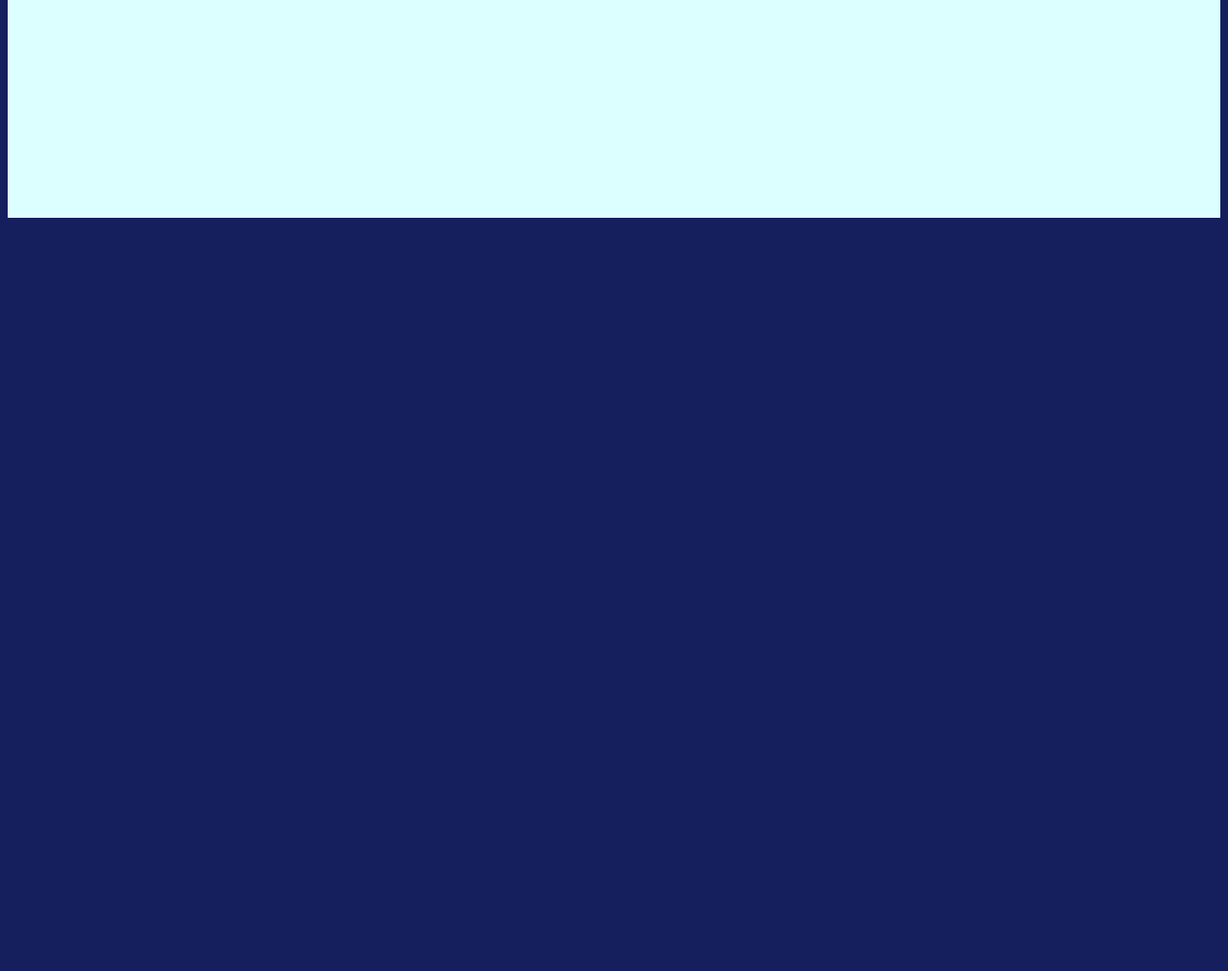
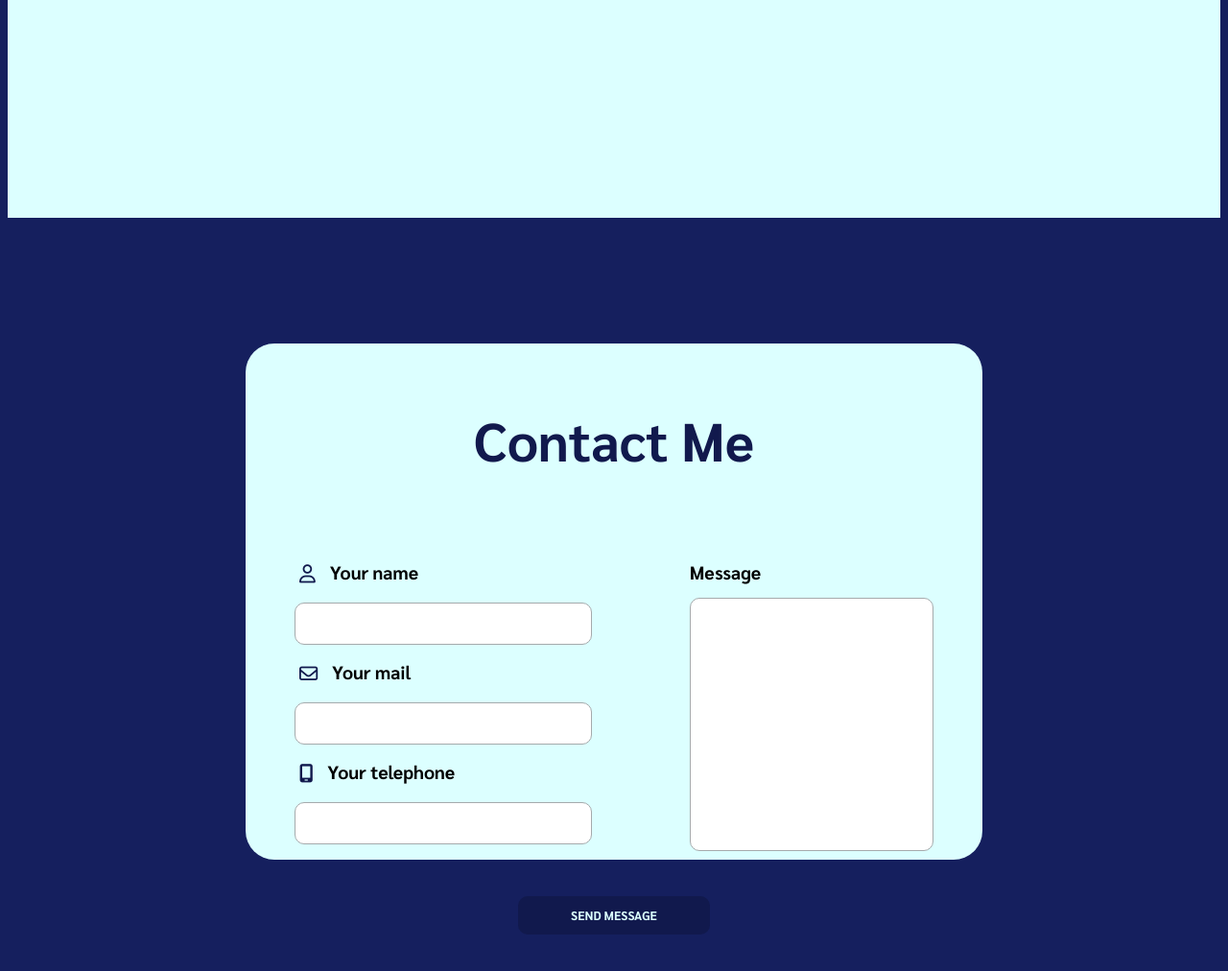
Before and after one commit to Ewan-Mrt/Portfolio, a plain HTML site: page index.html in a window 1280 px wide. Shown: the part 3130-4142 px from the top of the page at 96% size. Before the commit the page ends 3365 px from the top, so only its background shows below. Drawn offline with Linux system fonts and the light colour scheme.

Commit message:
Form of contact me HTML & CSS

```diff
--- a/index.html
+++ b/index.html
@@ -4,6 +4,7 @@
     <meta charset="UTF-8">
     <link href="style.css" rel="stylesheet">
     <title>Portfolio - Ewan MARTIN</title>
+    <link rel="stylesheet" href="https://cdnjs.cloudflare.com/ajax/libs/font-awesome/6.2.0/css/all.min.css" integrity="sha512-xh6O/CkQoPOWDdYTDqeRdPCVd1SpvCA9XXcUnZS2FmJNp1coAFzvtCN9BmamE+4aHK8yyUHUSCcJHgXloTyT2A==" crossorigin="anonymous" referrerpolicy="no-referrer" />
 </head>
 <body>
     <span data-scroll-container>
@@ -110,15 +111,66 @@
                     <img src="assets/img/Web sites/Tupperware.png" alt="Web site fictious.">
                     <h3>Tupperware</h3>
                     <p>Fictitious Web Site</p>
+                    <div class="recouvrement">
+                        <h3>Tupperware</h3>
+                        <p>Fictitious Web Site</p>
+                        <ul>
+                            <li><span>Languages</span> : HTML & CSS</li>
+                            <li><span>Date</span> : Aout 2022</li>
+                            <li><img class="logo_github" src="assets/img/Logos/GitHub.png" alt="Logo de GitHub.com"> : <a href="https://github.com/Ewan-Mrt/Tupperware"  target="_blank">GitHub</a></li>
+                        </ul>
+                    </div>
                 </div>
                 <div class="box_project">
 
                 </div>
             </div>
         </section>
+
+        <section class="contact">
+            <form action="">
+                <h3>Contact Me</h3>
+                <div class="separation"></div>
+                <div class="corp_formulaire">
+                    <div class="gauche">
+                        <div class="boite">
+                            <div class="title">
+                                <i class="fa-regular fa-user"></i>
+                                <label>Your name</label>
+                            </div>
+                            <input type="text">
+                        </div>
+                        <div class="boite">
+                            <div class="title">
+                                <i class="fa-regular fa-envelope"></i>
+                                <label>Your mail</label>
+                            </div>
+                            <input type="text">
+                        </div>
+                        <div class="boite">
+                            <div class="title">
+                                <i class="fa regular fa-mobile-screen"></i>
+                                <label>Your telephone</label>
+                            </div>
+                            <input type="text">
+                        </div>
+                    </div>
+                    <div class="droit">
+                        <div class="boite">
+                            <label>Message</label>
+                            <textarea></textarea>
+                        </div>
+                    </div>
+                </div>
+                <div class="pied_formulaire" align="center">
+                    <button>Send Message</button>
+                </div>
+            </form>
+        </section>
     </span>
     <!-- LIB -->
     <script src="./assets/lib/locomotive-scroll.min.js"></script>
     <script src="./assets/js/index.js "></script>
+
 </body>
 </html>
--- a/style.css
+++ b/style.css
@@ -358,8 +358,9 @@ section{
 }
 
 .box_project{
-    background-color: #11194D;
+    background-color: #151F5E;
     color: #F5FFFF;
+    position: relative;
     border-radius: 20%;
     padding-top: 1.5vw;
     padding-left: 1vw;
@@ -368,7 +369,7 @@ section{
 
 .box_project img{
     align-items: center;
-    border-radius: 10%;
+    border-radius: 15%;
     width: 450px;
     height: 250px;
 }
@@ -390,6 +391,203 @@ section{
     margin-top: 5px;
 }
 
-.box_project:hover{
+/* Recouvrement */
 
+.recouvrement{
+    position: absolute;
+    top: 0;
+    bottom: 0;
+    left: 0;
+    right: 0;
+    height: 100%;
+    width: 100%;
+    border-radius: 20%;
+    opacity: 0;
+    transition: 0.5s ease;
+    background-color: #151F5E;
 }
+
+.recouvrement:hover{
+    opacity: 1;
+}
+
+.recouvrement h3{
+    font-family: 'Grafont';
+    font-size: 1.7em;
+    text-align: center;
+    margin: 0;
+    margin-top: 10px;
+}
+
+.recouvremnt p{
+    font-family: 'Sarabun', arial, sans-serif;
+    font-size: 1.1em;
+    color: #a5aaac;
+    text-align: center;
+    margin: 0;
+    margin-top: 5px;
+}
+
+/* Ul */
+
+.box_project ul{
+    font-family: 'Grafont', 'Sarabun', arial, sans-serif;
+    font-size: 0.8vw;
+    margin-top: 50px;
+}
+
+.box_project ul li{
+    margin-bottom: 25px;
+}
+
+a{
+    color: #70d6d6;
+}
+
+.recouvrement .logo_github{
+    width: 1.3vw;
+    height: 1.3vw;
+    opacity: 1;
+}
+
+.box_project ul li span{
+    text-decoration: underline;
+}
+
+/* CONTACT ME */
+
+/* Header */
+
+.contact{
+    display: flex;
+    justify-content: center;
+    align-items: center;
+    height: 100vh;
+}
+
+form{
+    background-color: #dcffff;
+    width: 60vw;
+    height: 42vw;
+    border-radius: 30px;
+}
+
+form{
+    display: flex;
+    flex-direction: column;
+    justify-content: start;
+}
+
+form h3{
+    font-family: 'Sarabun', sans-serif;
+    color: #11194d;
+    font-size: 3.5em;
+    text-align: center;
+    padding-top: 0.5vw;
+    margin-bottom: 0;
+}
+
+form .separation{
+    background-color: #a5aaac;
+    width: 80%;
+    height: 3px;
+    margin-left: 50%;
+    transform: translate(-50%);
+    margin-top: 2vw;
+    margin-bottom: 5vw;
+}
+
+/* Corp du form */
+
+form .corp_formulaire{
+    display: flex;
+    flex-direction: row;
+    justify-content: space-around;
+}
+
+form .boite{
+    font-family: 'Sarabun', sans-serif;
+    font-size: 1.5vw;
+    margin-bottom: 15px;
+}
+
+form .corp_formulaire .boite .title .label{
+    color: #11194d;
+}
+
+/* Gauche */
+
+form .corp_formulaire .gauche .boite{
+    display: flex;
+    flex-direction: column;
+    position: relative;
+}
+
+form .corp_formulaire .gauche .boite input{
+    height: 5vh;
+    width: 20vw;
+    border-radius: 10px;
+    padding-left: 50px;
+    border: 1px solid #a5aaac;
+    font-size: 0.7em;
+    margin-top: 20px;
+}
+
+form .corp_formulaire .gauche .boite i{
+    margin-top: 5px;
+    margin-right: 15px;
+    margin-left: 5px;
+    color: #11194d;
+}
+
+form .corp_formulaire .gauche .boite .title{
+    display: flex;
+}
+
+/* Droit */
+
+form .corp_formulaire .droit .boite{
+    display: flex;
+    flex-direction: column;
+    height: 100%;
+}
+
+form .corp_formulaire .droit .boite textarea{
+    height: 80%;
+    width: 18vw;
+    margin-top: 15px;
+    border-radius: 10px;
+    border: 1px solid #a5aaac;
+    resize: none;
+}
+
+form .corp_formulaire .droit .boite textarea{
+    padding-left: 20px;
+    padding-top: 10px;
+    font-size: 1em;
+}
+
+/* Pied du form */
+
+form .pied_formulaire{
+    margin-top: 3vw;
+}
+
+form .pied_formulaire button{
+    font-family: 'Sarabun', sans-serif;
+    font-size: 1vw;
+    text-transform: uppercase ;
+    width: 200px;
+    height: 40px;
+}
+
+form .pied_formulaire button{
+    background-color: #11194d;
+    color: #dcffff;
+    border-radius: 10px;
+    border: none;
+}
+
+form .pied_formulaire button:hover{
+    background-color: #151F5E;
+}
```
Also changed, not shown: assets/img/Logos/GitHub.png (added), assets/img/Logos/readme.png (renamed from assets/img/logo.png), 1 other file.
